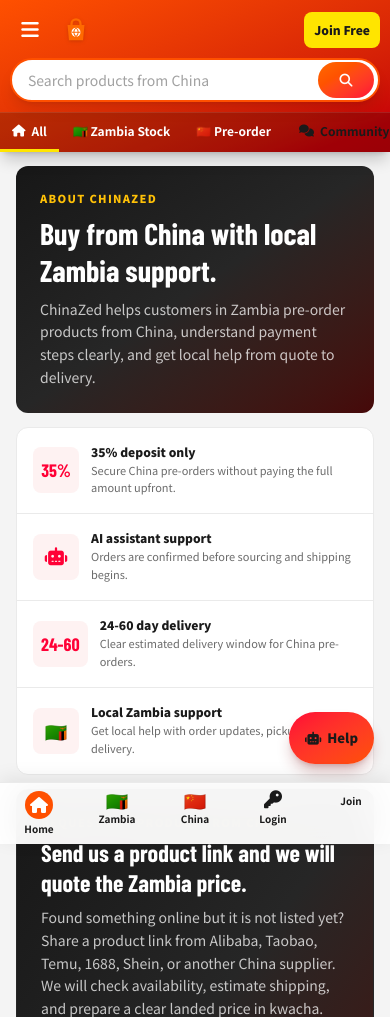
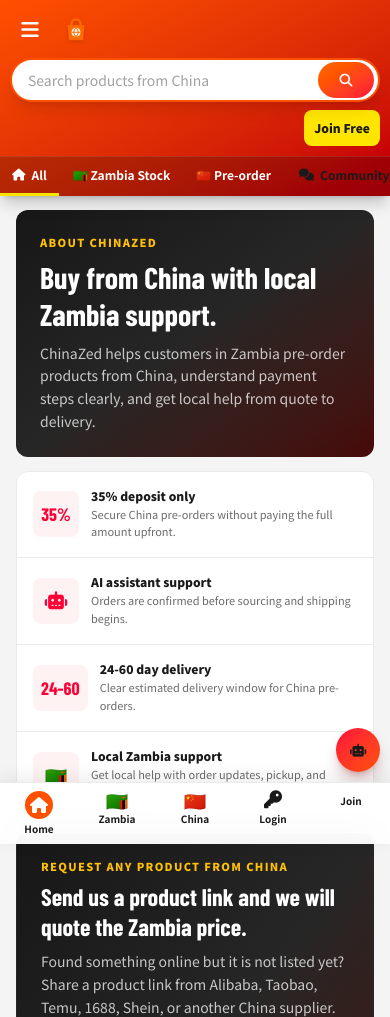
Before and after one commit to eddiemac1993/china_zed_marketplace, a Django app: page /about/ in a window 390 px wide. Shown: the top 1017 px of the page. Run offline with Django 5.2, Linux system fonts and the light colour scheme; data that the repository does not hold is empty; some libraries are stand-ins or nearby versions; some web fonts are replaced.

Commit message:
Fix mobile header spacing

```diff
--- a/core/templates/core/base.html
+++ b/core/templates/core/base.html
@@ -167,14 +167,14 @@
 
 {% block floating_actions %}
 <!-- FLOATING ACTIONS -->
-<div class="fixed right-4 z-[300] flex flex-col items-end gap-2.5 bottom-[calc(5rem+env(safe-area-inset-bottom))] transition-all duration-300 ease-out lg:bottom-6 print:hidden"
+<div class="fixed right-2.5 z-[300] flex flex-col items-end gap-2.5 bottom-[calc(4.5rem+env(safe-area-inset-bottom))] transition-all duration-300 ease-out sm:right-4 lg:bottom-6 print:hidden"
      x-data="{ tucked: false, lastY: 0, showTop: false }"
      x-init="lastY = window.scrollY"
      @scroll.window="let y = window.scrollY; showTop = y > 400; if (Math.abs(y - lastY) > 6) { tucked = y > lastY && y > 220; lastY = y; }"
      :class="tucked ? 'translate-y-36 opacity-0 pointer-events-none' : ''">
     <a href="{% url 'assistant' %}" title="AI Assistant" aria-label="AI Assistant"
-       class="flex h-[52px] min-w-[58px] items-center justify-center gap-1.5 rounded-full bg-gradient-to-br from-brand-red to-brand-orange px-4 text-[13px] font-black text-white shadow-lg shadow-red-900/30 transition hover:-translate-y-0.5 hover:shadow-xl">
-        <i class="fa-solid fa-robot"></i><span>Help</span>
+       class="flex h-11 w-11 items-center justify-center gap-1.5 rounded-full bg-gradient-to-br from-brand-red to-brand-orange text-[13px] font-black text-white shadow-lg shadow-red-900/30 transition hover:-translate-y-0.5 hover:shadow-xl sm:h-[52px] sm:w-auto sm:min-w-[58px] sm:px-4">
+        <i class="fa-solid fa-robot"></i><span class="hidden sm:inline">Help</span>
     </a>
     <button type="button" id="installAppBtn" aria-label="Install ChinaZed app"
             class="hidden min-h-[42px] items-center justify-center gap-1.5 rounded-full bg-neutral-900 px-3.5 text-xs font-bold text-white shadow-lg transition hover:-translate-y-0.5">
--- a/core/templates/core/components/_header.html
+++ b/core/templates/core/components/_header.html
@@ -1,5 +1,5 @@
 <header class="sticky top-0 z-[200] bg-gradient-to-br from-brand-orange to-red-700 shadow-lg shadow-black/20">
-    <div class="mx-auto flex max-w-[1300px] flex-wrap items-center gap-2 px-2.5 py-2.5 sm:px-4 lg:flex-nowrap lg:gap-3.5 lg:px-5 lg:py-3">
+    <div class="mx-auto grid max-w-[1300px] grid-cols-[auto_auto_1fr_auto] items-center gap-x-2 gap-y-2 px-2.5 py-2.5 sm:px-4 lg:flex lg:flex-nowrap lg:gap-3.5 lg:px-5 lg:py-3">
         <button type="button" @click="menuOpen = true" aria-label="Open menu" aria-expanded="false" :aria-expanded="menuOpen.toString()"
                 class="grid h-10 w-10 shrink-0 place-items-center rounded-lg text-white transition hover:bg-white/15 lg:hidden">
             <i class="fa-solid fa-bars text-xl"></i>
@@ -11,7 +11,7 @@
         </a>
 
         <!-- SEARCH -->
-        <div class="relative order-last min-w-0 basis-full lg:order-none lg:flex-1 lg:basis-auto" x-data="{ open: false }" @click.outside="open = false">
+        <div class="relative col-span-full min-w-0 lg:order-none lg:flex-1" x-data="{ open: false }" @click.outside="open = false">
             <form method="GET" action="{% url 'home' %}" class="flex h-11 items-center overflow-hidden rounded-full border-2 border-brand-orange bg-white shadow-lg shadow-black/10 focus-within:border-yellow-300 lg:rounded-xl lg:border-transparent">
                 <input type="text" name="q" value="{{ query|default:'' }}" autocomplete="off"
                        placeholder="Search products from China"
@@ -33,7 +33,7 @@
         </div>
 
         <!-- ACTIONS -->
-        <div class="ml-auto flex shrink-0 items-center gap-1">
+        <div class="col-start-4 ml-auto flex shrink-0 items-center gap-1 lg:col-auto">
             {% if request.user.is_authenticated %}
                 <a href="{% url 'profile' %}" class="hidden flex-col items-center gap-0.5 rounded-lg px-2.5 py-1.5 text-[11px] text-white/85 transition hover:bg-white/15 hover:text-white md:flex">
                     <i class="fa-solid fa-user text-lg"></i>
```
Also changed, not shown: core/static/core/css/tailwind.css.
